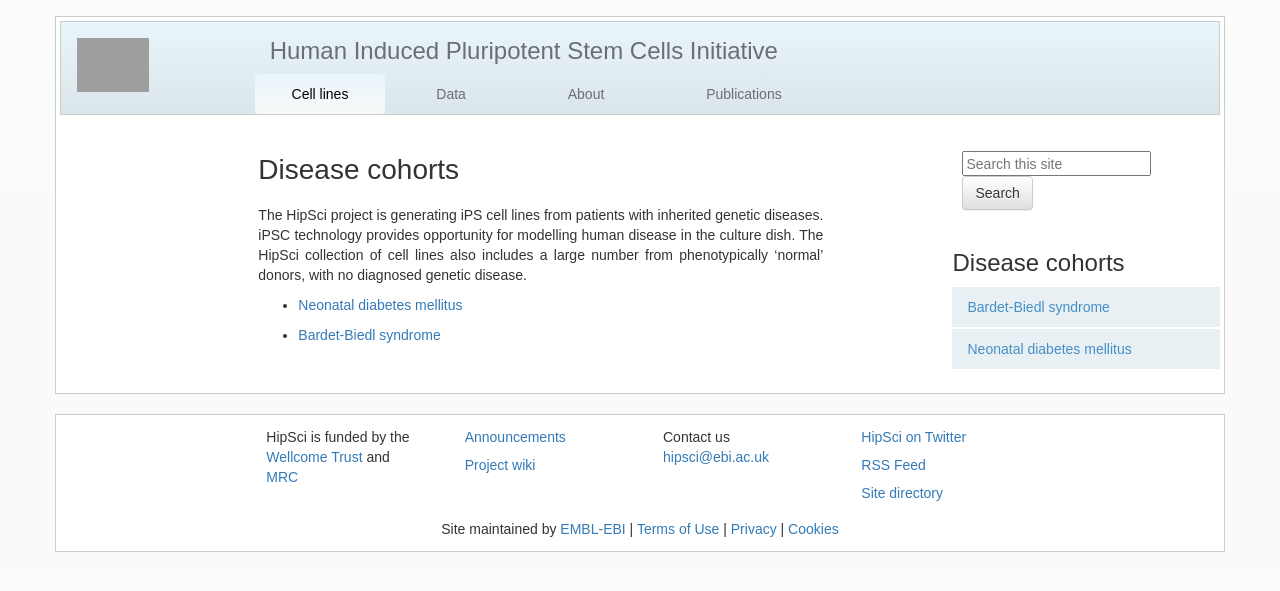
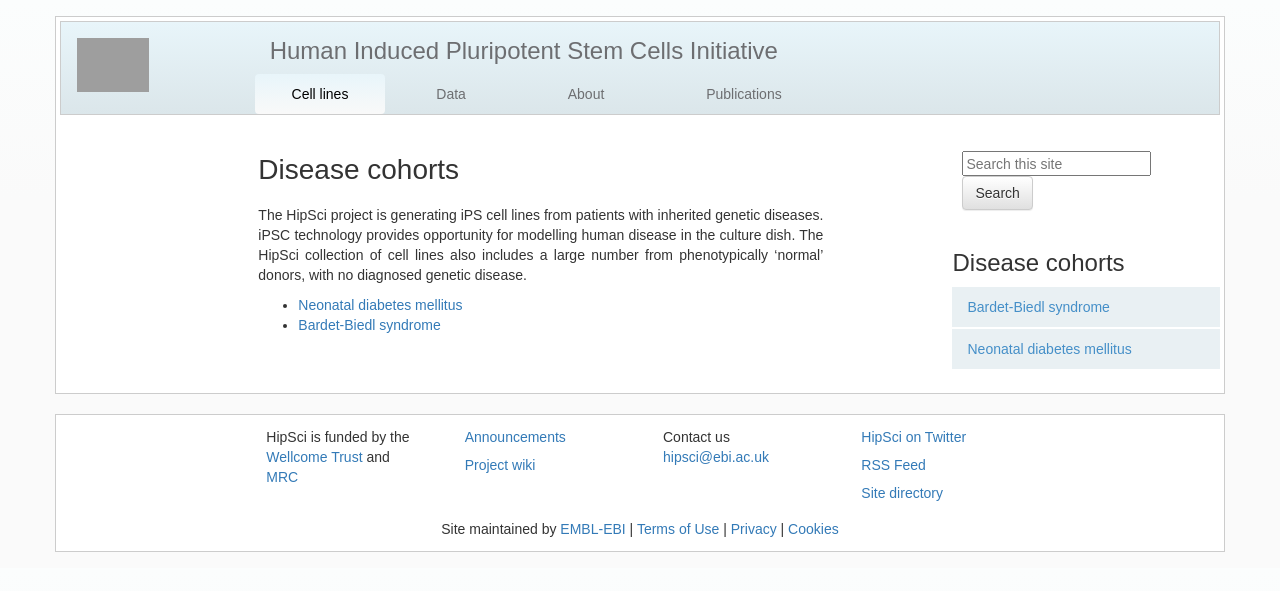
Before and after one commit to EMBL-EBI-GCA/gca_hipsci_website, a Jekyll site: the page built from _posts/1111-11-11-disease.md, in a window 1280 px wide. Shown: the top 591 px of the page. Built offline with Jekyll 4.4.1, drawn with Linux system fonts in a browser that asks for light colours; nearby versions of some CDN libraries; grey boxes are pictures that could not be loaded.

Commit message:
switched some markup to html

```diff
--- a/_posts/1111-11-11-disease.md
+++ b/_posts/1111-11-11-disease.md
@@ -10,6 +10,8 @@
    iPSC technology provides opportunity for modelling human disease in the culture dish.
    The HipSci collection of cell lines also includes a large number from phenotypically 'normal' donors, with no diagnosed genetic disease.
 
+<ul>
 {% for post in site.categories.disease %}
-* [ {{ post.title }} ]( {{ post.url | prepend: site.baseurl }} )
+<li> <a href="{{ post.url | prepend: site.baseurl }}">{{ post.title }}</a></li>
 {% endfor %}
+</ul>
```
Also changed, not shown: _posts/1111-11-11-assay.md (+3 -1 lines).
